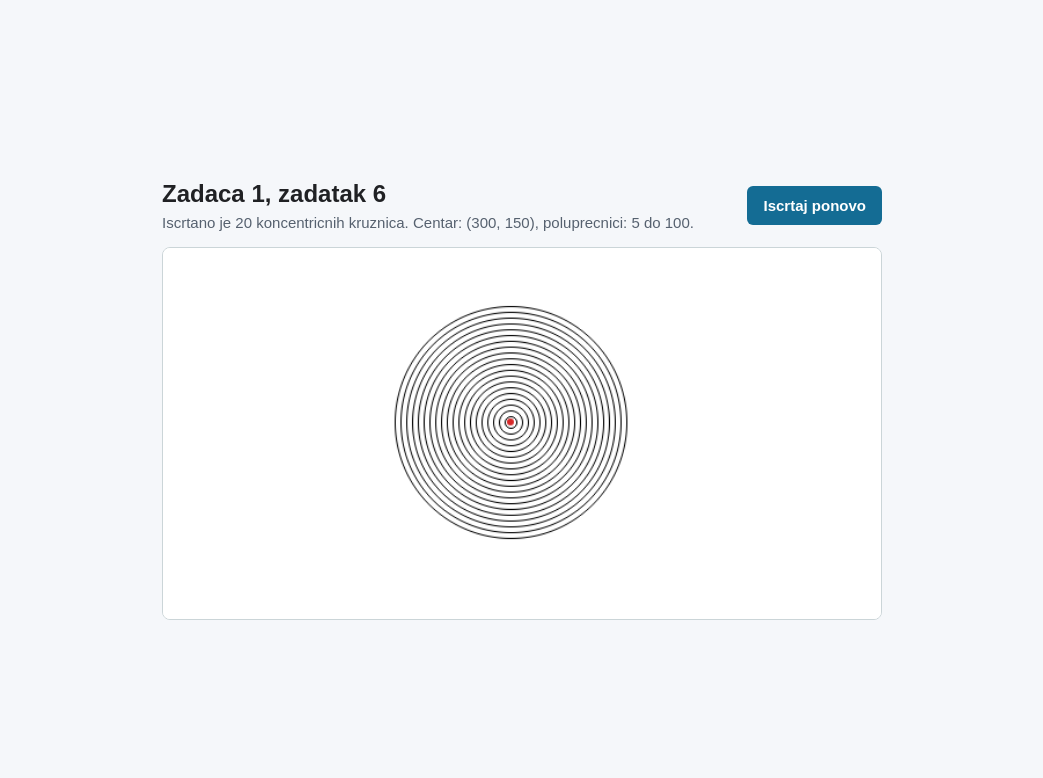
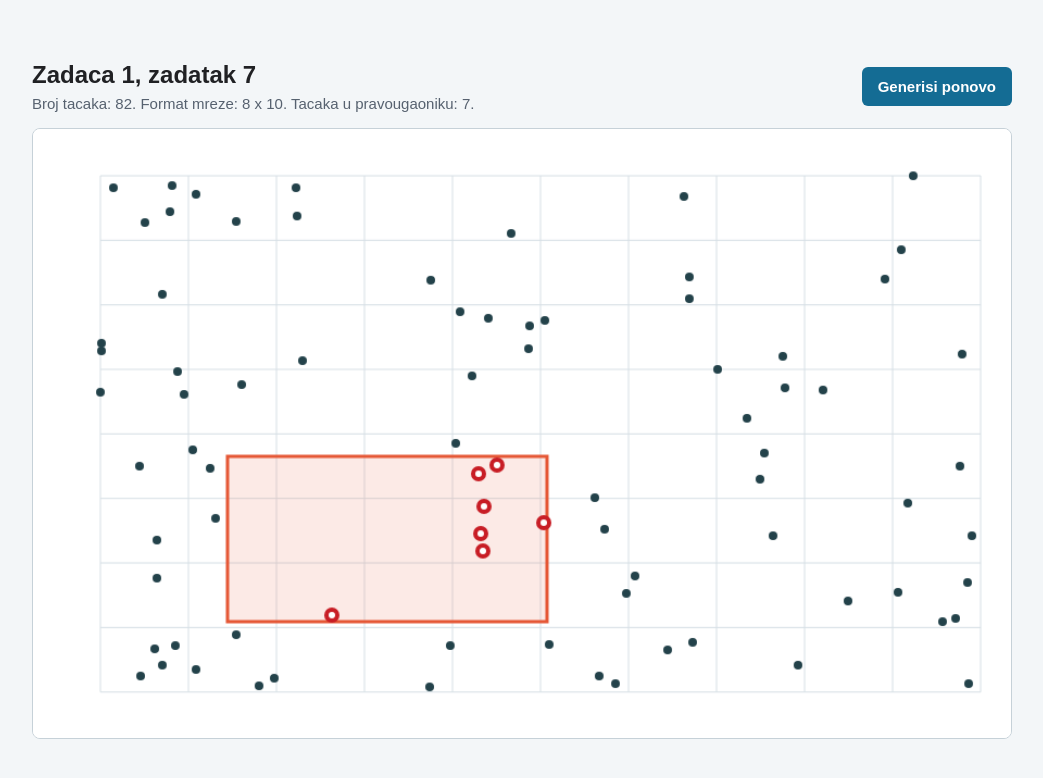
Before and after one commit to NedimBecic/rgeo, a plain HTML site: page index.html in a window 1280 px wide. Shown: the whole page, without its empty margins (118-1161 px from the left). Drawn offline with Linux system fonts and the light colour scheme.

Commit message:
Zadatak7 done

```diff
--- a/index.html
+++ b/index.html
@@ -3,20 +3,20 @@
 <head>
   <meta charset="UTF-8">
   <meta name="viewport" content="width=device-width, initial-scale=1.0">
-  <title>Zadaca 1 - Zadatak 6</title>
+  <title>Zadaca 1 - Zadatak 7</title>
   <link rel="stylesheet" href="style.css">
 </head>
 <body>
   <main class="page">
-    <section class="workspace" aria-label="Antialiasing kruznica">
+    <section class="workspace" aria-label="Pretraga tacaka pravougaonikom">
       <div class="toolbar">
         <div>
-          <h1>Zadaca 1, zadatak 6</h1>
-          <p id="status">Iscrtavanje 20 koncentricnih kruznica s antialiasingom...</p>
+          <h1>Zadaca 1, zadatak 7</h1>
+          <p id="status">Generisanje tacaka, mreze i pravougaonika...</p>
         </div>
-        <button id="drawButton" type="button">Iscrtaj ponovo</button>
+        <button id="generateButton" type="button">Generisi ponovo</button>
       </div>
-      <canvas id="canvas" width="620" height="320"></canvas>
+      <canvas id="canvas" width="900" height="560"></canvas>
     </section>
   </main>
   <script src="script.js"></script>
--- a/script.js
+++ b/script.js
@@ -1,99 +1,232 @@
-function clamp01(value) {
-  return Math.max(0, Math.min(1, value));
+function clamp(value, min, max) {
+  return Math.max(min, Math.min(max, value));
 }
 
-function pixelKey(x, y) {
-  return x + "," + y;
+function randomInteger(min, max) {
+  return Math.floor(Math.random() * (max - min + 1)) + min;
 }
 
-function addPixel(pixels, x, y, intensity) {
-  const key = pixelKey(x, y);
-  const value = clamp01(intensity);
+function pointInRectangle(point, rectangle) {
+  return point.x >= rectangle.x1 &&
+    point.x <= rectangle.x2 &&
+    point.y >= rectangle.y1 &&
+    point.y <= rectangle.y2;
+}
 
-  if (!pixels.has(key) || pixels.get(key) < value) {
-    pixels.set(key, value);
+function createCellMatrix(p, q) {
+  const C = [];
+
+  for (let row = 0; row < p; row++) {
+    const gridRow = [];
+
+    for (let col = 0; col < q; col++) {
+      gridRow.push([]);
+    }
+
+    C.push(gridRow);
+  }
+
+  return C;
+}
+
+function MakeGrid(P, p, q) {
+  let x1 = Infinity;
+  let x2 = -Infinity;
+  let y1 = Infinity;
+  let y2 = -Infinity;
+
+  for (const point of P) {
+    x1 = Math.min(x1, point.x);
+    x2 = Math.max(x2, point.x);
+    y1 = Math.min(y1, point.y);
+    y2 = Math.max(y2, point.y);
+  }
+
+  if (P.length === 0) {
+    x1 = 0;
+    x2 = 1;
+    y1 = 0;
+    y2 = 1;
+  } else {
+    const width = x2 - x1;
+    const height = y2 - y1;
+    x2 += width === 0 ? 1 : 0.01 * width;
+    y2 += height === 0 ? 1 : 0.01 * height;
+  }
+
+  const G = {
+    p: p,
+    q: q,
+    x1: x1,
+    x2: x2,
+    y1: y1,
+    y2: y2,
+    C: createCellMatrix(p, q)
+  };
+
+  const w = (G.x2 - G.x1) / G.q;
+  const h = (G.y2 - G.y1) / G.p;
+
+  for (const point of P) {
+    const row = clamp(Math.floor((point.y - G.y1) / h), 0, G.p - 1);
+    const col = clamp(Math.floor((point.x - G.x1) / w), 0, G.q - 1);
+    G.C[row][col].push(point);
+  }
+
+  return G;
+}
+
+function RectangularSearch_GridMethod(G, R) {
+  const rectangle = {
+    x1: Math.min(R.x1, R.x2),
+    x2: Math.max(R.x1, R.x2),
+    y1: Math.min(R.y1, R.y2),
+    y2: Math.max(R.y1, R.y2)
+  };
+
+  const Q = [];
+  const w = (G.x2 - G.x1) / G.q;
+  const h = (G.y2 - G.y1) / G.p;
+  const col1 = clamp(Math.floor((rectangle.x1 - G.x1) / w), 0, G.q - 1);
+  const col2 = clamp(Math.floor((rectangle.x2 - G.x1) / w), 0, G.q - 1);
+  const row1 = clamp(Math.floor((rectangle.y1 - G.y1) / h), 0, G.p - 1);
+  const row2 = clamp(Math.floor((rectangle.y2 - G.y1) / h), 0, G.p - 1);
+
+  for (let row = row1; row <= row2; row++) {
+    for (let col = col1; col <= col2; col++) {
+      for (const point of G.C[row][col]) {
+        if (pointInRectangle(point, rectangle)) {
+          Q.push(point);
+        }
+      }
+    }
+  }
+
+  return Q;
+}
+
+function generatePoints(canvas) {
+  const count = randomInteger(50, 100);
+  const points = [];
+  const used = new Set();
+  const margin = 36;
+
+  while (points.length < count) {
+    const x = randomInteger(margin, canvas.width - margin);
+    const y = randomInteger(margin, canvas.height - margin);
+    const key = x + "," + y;
+
+    if (!used.has(key)) {
+      used.add(key);
+      points.push({ x: x, y: y });
+    }
+  }
+
+  return points;
+}
+
+function generateRectangle(canvas) {
+  const width = randomInteger(150, 300);
+  const height = randomInteger(90, 190);
+  const x1 = randomInteger(80, canvas.width - width - 80);
+  const y1 = randomInteger(70, canvas.height - height - 70);
+
+  return {
+    x1: x1,
+    x2: x1 + width,
+    y1: y1,
+    y2: y1 + height
+  };
+}
+
+function drawPoint(ctx, point, radius, color) {
+  ctx.fillStyle = color;
+  ctx.beginPath();
+  ctx.arc(point.x, point.y, radius, 0, 2 * Math.PI);
+  ctx.fill();
+}
+
+function drawGrid(ctx, G) {
+  const w = (G.x2 - G.x1) / G.q;
+  const h = (G.y2 - G.y1) / G.p;
+
+  ctx.strokeStyle = "#d7e0e6";
+  ctx.lineWidth = 1;
+
+  for (let col = 0; col <= G.q; col++) {
+    const x = G.x1 + col * w;
+    ctx.beginPath();
+    ctx.moveTo(x, G.y1);
+    ctx.lineTo(x, G.y2);
+    ctx.stroke();
+  }
+
+  for (let row = 0; row <= G.p; row++) {
+    const y = G.y1 + row * h;
+    ctx.beginPath();
+    ctx.moveTo(G.x1, y);
+    ctx.lineTo(G.x2, y);
+    ctx.stroke();
   }
 }
 
-function addSymmetricPixels(pixels, X, Y, x, y, intensity) {
-  addPixel(pixels, X + x, Y + y, intensity);
-  addPixel(pixels, X - x, Y + y, intensity);
-  addPixel(pixels, X + x, Y - y, intensity);
-  addPixel(pixels, X - x, Y - y, intensity);
-  addPixel(pixels, X + y, Y + x, intensity);
-  addPixel(pixels, X - y, Y + x, intensity);
-  addPixel(pixels, X + y, Y - x, intensity);
-  addPixel(pixels, X - y, Y - x, intensity);
+function drawRectangle(ctx, R) {
+  const width = R.x2 - R.x1;
+  const height = R.y2 - R.y1;
+
+  ctx.fillStyle = "rgba(229, 87, 53, 0.12)";
+  ctx.strokeStyle = "#e55735";
+  ctx.lineWidth = 3;
+  ctx.fillRect(R.x1, R.y1, width, height);
+  ctx.strokeRect(R.x1, R.y1, width, height);
 }
 
-function CombinePixel(ctx, X, Y, graylevel) {
-  if (X < 0 || Y < 0 || X >= ctx.canvas.width || Y >= ctx.canvas.height) {
-    return;
+function drawScene(ctx, points, grid, rectangle, foundPoints) {
+  ctx.clearRect(0, 0, ctx.canvas.width, ctx.canvas.height);
+  ctx.fillStyle = "#ffffff";
+  ctx.fillRect(0, 0, ctx.canvas.width, ctx.canvas.height);
+
+  drawGrid(ctx, grid);
+  drawRectangle(ctx, rectangle);
+
+  for (const point of points) {
+    drawPoint(ctx, point, 4, "#23424a");
   }
 
-  const pixdata = ctx.getImageData(X, Y, 1, 1).data;
-  const pixc = pixdata[3] === 0 ? 255 : pixdata[0];
-  const comblevel = Math.max(Math.round(graylevel) + pixc - 255, 0);
-
-  ctx.fillStyle = "rgb(" + comblevel + "," + comblevel + "," + comblevel + ")";
-  ctx.fillRect(X, Y, 1, 1);
-}
-
-function CircleDraw_Antialiased(ctx, X, Y, r) {
-  const radius = Math.max(0, r);
-  const pixels = new Map();
-  const limit = Math.ceil(radius / Math.sqrt(2));
-
-  for (let x = 0; x <= limit; x++) {
-    const exactY = Math.sqrt(radius * radius - x * x);
-    const y1 = Math.floor(exactY);
-    const y2 = y1 + 1;
-    const fraction = exactY - y1;
-
-    addSymmetricPixels(pixels, X, Y, x, y1, 1 - fraction);
-
-    if (fraction > 0) {
-      addSymmetricPixels(pixels, X, Y, x, y2, fraction);
-    }
-  }
-
-  for (const entry of pixels) {
-    const parts = entry[0].split(",");
-    const graylevel = 255 * (1 - entry[1]);
-    CombinePixel(ctx, Number(parts[0]), Number(parts[1]), graylevel);
+  for (const point of foundPoints) {
+    drawPoint(ctx, point, 7, "#c81d25");
+    drawPoint(ctx, point, 3, "#ffffff");
   }
 }
 
-function drawScene(canvas, ctx, statusElement) {
-  ctx.clearRect(0, 0, canvas.width, canvas.height);
-  ctx.fillStyle = "#ffffff";
-  ctx.fillRect(0, 0, canvas.width, canvas.height);
+function runDemo(canvas, ctx, statusElement) {
+  const points = generatePoints(canvas);
+  const p = 8;
+  const q = 10;
+  const grid = MakeGrid(points, p, q);
+  const rectangle = generateRectangle(canvas);
+  const foundPoints = RectangularSearch_GridMethod(grid, rectangle);
 
-  for (let r = 5; r <= 100; r += 5) {
-    CircleDraw_Antialiased(ctx, 300, 150, r);
-  }
+  drawScene(ctx, points, grid, rectangle, foundPoints);
 
-  ctx.fillStyle = "#d62828";
-  ctx.beginPath();
-  ctx.arc(300, 150, 3, 0, 2 * Math.PI);
-  ctx.fill();
-
-  statusElement.textContent = "Iscrtano je 20 koncentricnih kruznica. Centar: (300, 150), poluprecnici: 5 do 100.";
+  statusElement.textContent = "Broj tacaka: " + points.length +
+    ". Format mreze: " + p + " x " + q +
+    ". Tacaka u pravougaoniku: " + foundPoints.length + ".";
 }
 
 if (typeof module !== "undefined") {
-  module.exports = { CircleDraw_Antialiased, CombinePixel };
+  module.exports = { MakeGrid, RectangularSearch_GridMethod, pointInRectangle };
 }
 
 if (typeof document !== "undefined") {
   const canvas = document.getElementById("canvas");
   const ctx = canvas.getContext("2d");
   const statusElement = document.getElementById("status");
-  const drawButton = document.getElementById("drawButton");
+  const generateButton = document.getElementById("generateButton");
 
-  drawButton.addEventListener("click", function() {
-    drawScene(canvas, ctx, statusElement);
+  generateButton.addEventListener("click", function() {
+    runDemo(canvas, ctx, statusElement);
   });
 
-  drawScene(canvas, ctx, statusElement);
+  runDemo(canvas, ctx, statusElement);
 }
--- a/style.css
+++ b/style.css
@@ -7,7 +7,7 @@ body {
   min-height: 100vh;
   font-family: Arial, Helvetica, sans-serif;
   color: #202124;
-  background: #f5f7fa;
+  background: #f3f6f8;
 }
 
 .page {
@@ -19,7 +19,7 @@ body {
 }
 
 .workspace {
-  width: min(100%, 720px);
+  width: min(100%, 980px);
 }
 
 .toolbar {
@@ -66,12 +66,12 @@ canvas {
   display: block;
   width: 100%;
   height: auto;
-  border: 1px solid #cbd5d8;
+  border: 1px solid #c6d1d8;
   border-radius: 8px;
   background: #ffffff;
 }
 
-@media (max-width: 620px) {
+@media (max-width: 680px) {
   .page {
     padding: 16px;
   }
```
